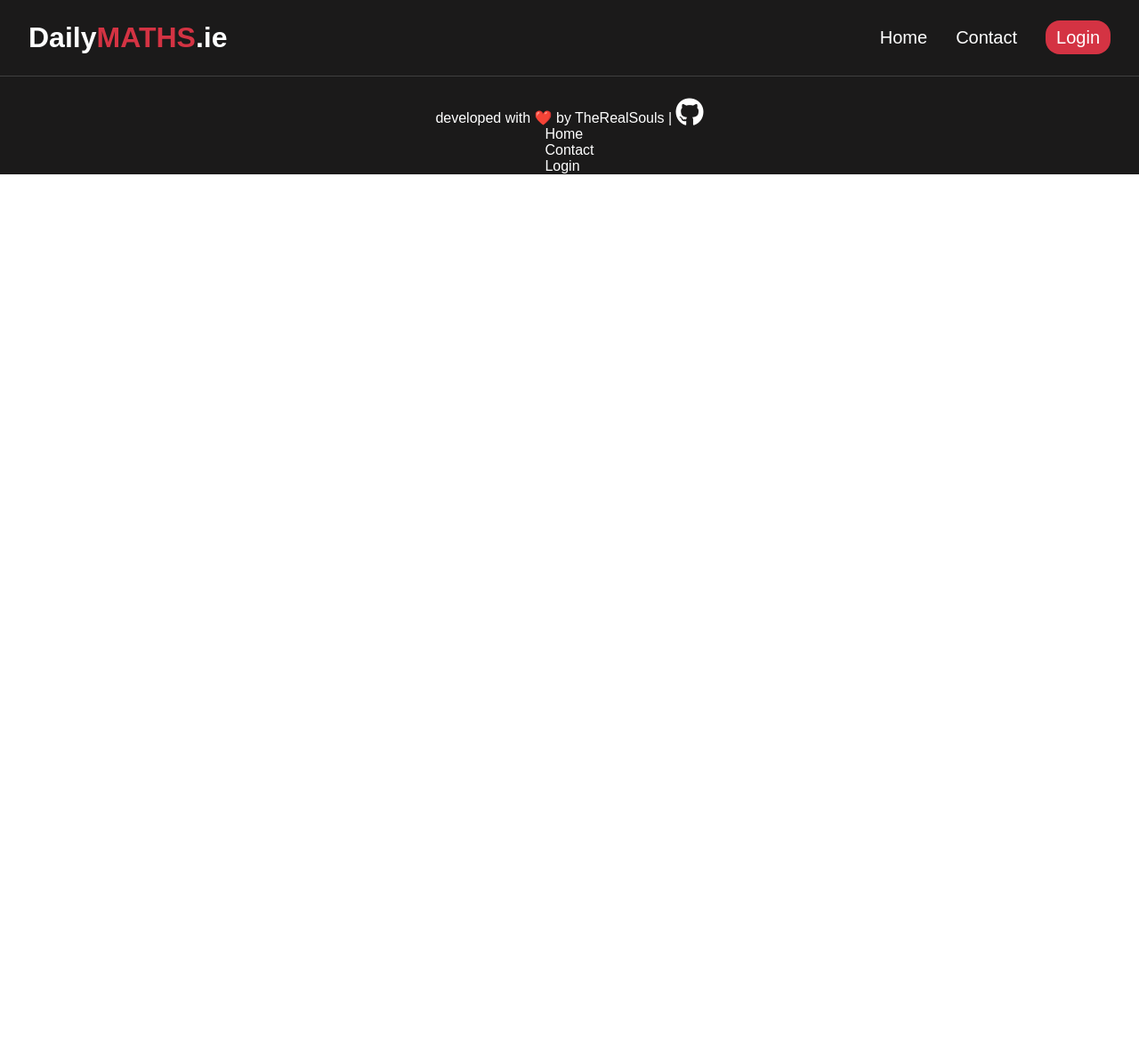
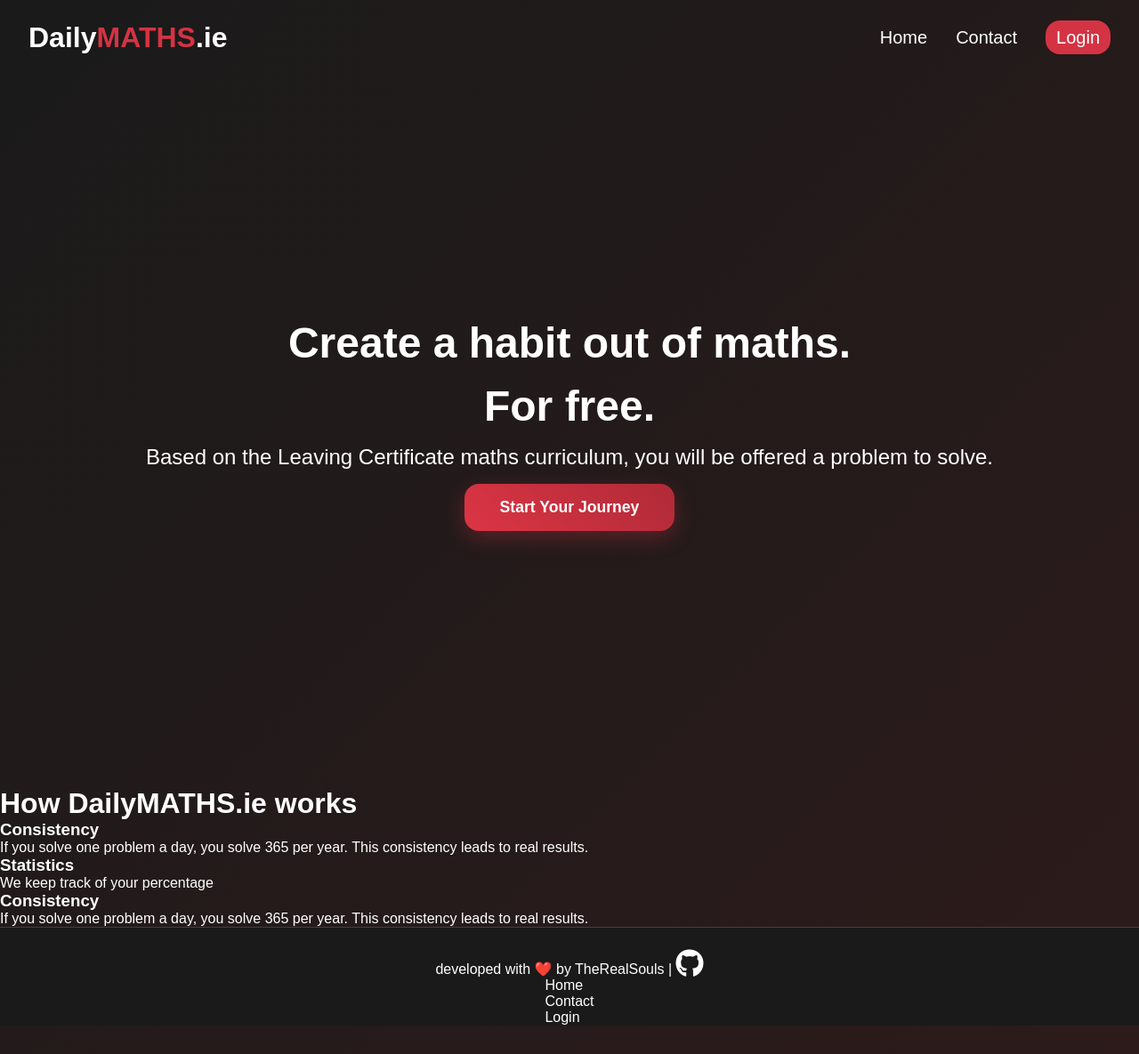
Before and after one commit to TheRealSouls/mathsdaily, a Flask app: page / in a window 1280 px wide. Shown: the whole page at 89% size. Before the commit the page ends 196 px from the top, so only its background shows below. Run offline with Flask 3, Linux system fonts and the light colour scheme; some libraries are stand-ins or nearby versions; some web fonts are replaced.

Commit message:
Added hero section and working on features grid

```diff
--- a/app.py
+++ b/app.py
@@ -6,6 +6,7 @@ app = Flask(__name__)
 
 app.config["SESSION_PERMANENT"] = False
 app.config["SESSION_TYPE"] = "filesystem"
+app.config['TEMPLATES_AUTO_RELOAD'] = True
 Session(app)
 
 @app.route("/")
--- a/static/script.js
+++ b/static/script.js
@@ -0,0 +1,24 @@
+document.addEventListener('DOMContentLoaded', () => {
+    const symbols = ['∫', '∑', '∆', 'π', '∞', '√', '∂', 'α', 'β', 'γ', '±', '≠', '≤', '≥'];
+    const container = document.getElementById("mathSymbols");
+
+    const createMathSymbols = () => {
+        setInterval(() => {
+            const symbol = document.createElement('div');
+            symbol.className = 'math-symbol';
+            symbol.textContent = symbols[Math.floor(Math.random() * symbols.length)];
+            symbol.style.left = 10 + Math.random() * 80 + "%";
+            symbol.style.animationDuration = (Math.random() * 10 + 15) + 's';
+            container.appendChild(symbol);
+
+            setTimeout(() => {
+                if (symbol.parentNode) {
+                    symbol.parentNode.removeChild(symbol);
+                }
+            }, 25000);
+        }, 2000);
+    };
+
+    // 🟢 This is the missing piece
+    createMathSymbols();
+});
--- a/static/style.css
+++ b/static/style.css
@@ -6,6 +6,15 @@
     color: var(--white);
     text-decoration: none;
     list-style: none;
+}
+
+html {
+    overflow-x: hidden;
+}
+
+body {
+    background: linear-gradient(135deg, #1a1a1a 0%, #2d1b1b 100%);
+    overflow-x: hidden;
 }
 
 :root {
@@ -26,7 +35,6 @@ header {
     display: flex;
     justify-content: space-between;
     align-items: center;
-    background-color: var(--black);
     color: var(--white);
     padding: 1.5rem 2rem;
 }
@@ -59,6 +67,75 @@ header {
     border-radius: 1rem;
 }
 
+#hero {
+    height: 100vh;
+    display: flex;
+    flex-direction: column;
+    align-items: center;
+    justify-content: center;
+    text-align: center;
+    position: relative;
+    z-index: 10;
+    font-size: 1.5rem;
+}
+
+#hero-content {
+    margin: 0 10%;
+}
+
+#hero-content * {
+    margin-bottom: 1rem;
+}
+
+.cta-button {
+    display: inline-block;
+    padding: 1rem 2.5rem;
+    background: linear-gradient(45deg, #dc3545, #b02a37);
+    border-radius: 1rem;
+    font-weight: bold;
+    font-size: 1.1rem;
+    box-shadow: 0 8px 25px rgba(220, 53, 69, 0.3);
+    transition: all 0.3s ease;
+    text-align: center;
+}
+
+.cta-button:hover {
+    transform: translateY(-3px);
+    box-shadow: 0 12px 35px rgba(220, 53, 69, 0.4);
+}
+
+.math-symbols {
+    position: absolute;
+    width: 100%;
+    height: 100%;
+    pointer-events: none;
+}
+
+.math-symbol {
+    position: absolute;
+    font-size: 2rem;
+    color: rgba(220, 53, 69, 1);
+    animation: floatSymbol 20s infinite linear;
+    z-index: -1;
+}
+
+@keyframes floatSymbol {
+    0% {
+        transform: translateY(100vh) rotate(0deg);
+        opacity: 0;
+    }
+    10% {
+        opacity: 0.3;
+    }
+    90% {
+        opacity: 0.3;
+    }
+    100% {
+        transform: translateY(-10vh) rotate(720deg);
+        opacity: 0;
+    }
+}
+
 footer {
     background-color: var(--black);
     border-top: 1px solid #404040;
--- a/templates/index.html
+++ b/templates/index.html
@@ -1,5 +1,31 @@
 {% extends "layout.html" %}
 
 {% block content %}
-
+    <div id="hero">
+        <div class="math-symbols" id="mathSymbols"></div>
+        <div id="hero-content">
+            <h1>Create a habit out of maths.</h1>
+            <h1>For free.</h1>
+            <p>Based on the Leaving Certificate maths curriculum, you will be offered a problem to solve.</p>
+            <a href="/login" class="cta-button">Start Your Journey</a>
+        </div>
+    </div>
+    <div id="features-grid">
+        <h1>How DailyMATHS.ie works</h1>
+        <div class="feature-card fade-in">
+            <div class="feature-icon"></div>
+            <h3>Consistency</h1>
+            <p>If you solve one problem a day, you solve 365 per year. This consistency leads to <a href="https://www.researchgate.net/publication/391205475_Small_changes_big_impact_A_mini_review_of_habit_formation_and_behavioral_change_principles" target="_blank" rel="noopener noreferrer">real results</a>.</p>
+        </div>
+        <div class="feature-card fade-in">
+            <div class="feature-icon"></div>
+            <h3>Statistics</h1>
+            <p>We keep track of your percentage</p>
+        </div>
+        <div class="feature-card fade-in">
+            <div class="feature-icon"></div>
+            <h3>Consistency</h1>
+            <p>If you solve one problem a day, you solve 365 per year. This consistency leads to <a href="https://www.researchgate.net/publication/391205475_Small_changes_big_impact_A_mini_review_of_habit_formation_and_behavioral_change_principles" target="_blank" rel="noopener noreferrer">real results</a>.</p>
+        </div>
+    </div>
 {% endblock %}
```
